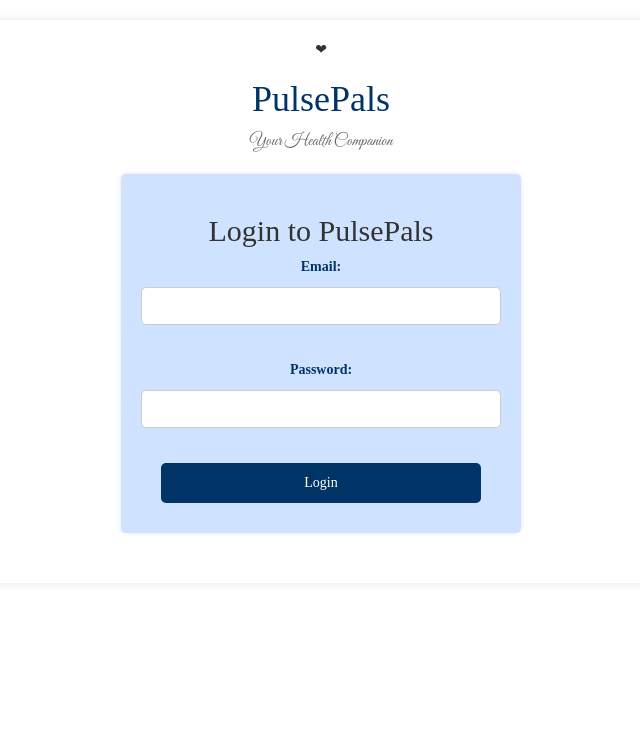
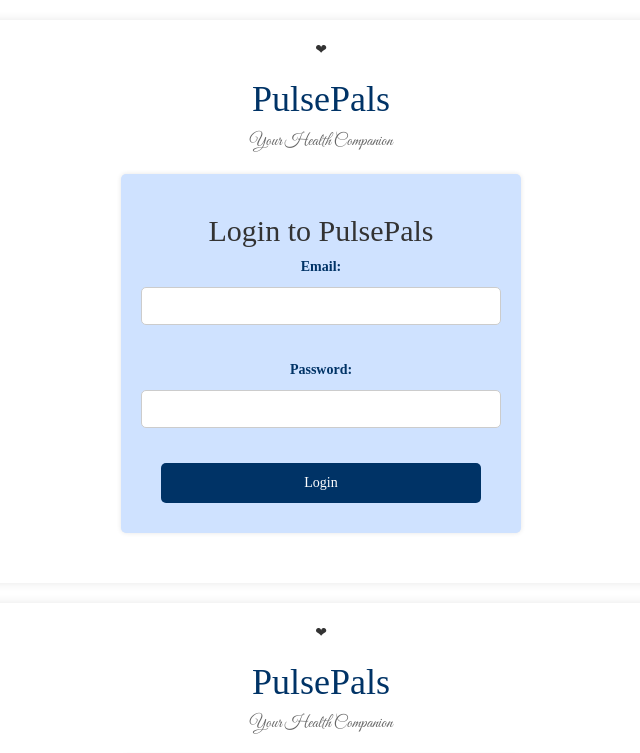
Before and after one commit to anqixxxx/getstarted-page, a website: page index.html in a window 1280 px wide. Shown: the top 753 px of the page, without its empty margins (319-959 px from the left). Drawn offline with nearby package versions, Linux system fonts and the light colour scheme.

Commit message:
Update index.html

```diff
--- a/index.html
+++ b/index.html
@@ -1,3 +1,124 @@
+<!DOCTYPE html>
+<html lang="en">
+<head>
+  <meta charset="UTF-8">
+  <meta name="viewport" content="width=device-width, initial-scale=1.0">
+  <title>PulsePals - Login</title>
+  <link href="https://fonts.googleapis.com/css2?family=Great+Vibes&display=swap" rel="stylesheet">
+  <link rel="stylesheet" href="https://maxcdn.bootstrapcdn.com/bootstrap/3.3.7/css/bootstrap.min.css">
+  <style>
+    body {
+      font-family: 'Times New Roman', Times, serif;
+      margin: 0;
+      padding: 0;
+      background-color: #ffffff;
+    }
+    .container {
+      max-width: 1200px;
+      margin: 20px auto;
+      padding: 20px;
+      background-color: #fff;
+      box-shadow: 0 0 10px rgba(0, 0, 0, 0.1);
+      border-radius: 5px;
+    }
+    .header {
+      text-align: center;
+      margin-bottom: 20px;
+    }
+    .logo {
+      width: 150px;
+      margin-bottom: 10px;
+    }
+    .header h1 {
+      font-family: 'Times New Roman', Times, serif;
+      color: #003366;
+    }
+    .header p {
+      font-size: 1.2em;
+      color: #666;
+      font-family: 'Great Vibes', cursive;
+    }
+    .content {
+      text-align: center;
+      margin-bottom: 30px;
+    }
+    .form-container {
+      max-width: 400px;
+      margin: 0 auto;
+      padding: 20px;
+      border-radius: 5px;
+      box-shadow: 0 0 5px rgba(0, 0, 0, 0.1);
+      background-color: #cfe2ff;
+    }
+    label {
+      display: block;
+      margin-bottom: 10px;
+      color: #003366;
+    }
+    input[type="email"],
+    input[type="password"],
+    input[type="number"] {
+      width: 100%;
+      padding: 8px;
+      margin-bottom: 15px;
+      border-radius: 5px;
+      border: 1px solid #ccc;
+      box-sizing: border-box;
+    }
+    .btn {
+      display: inline-block;
+      padding: 10px 20px;
+      width: calc(100% - 40px);
+      max-width: 500px;
+      background-color: #003366;
+      color: #fff;
+      text-decoration: none;
+      border-radius: 5px;
+      border: none;
+      transition: background-color 0.3s ease;
+      text-align: center;
+      margin: 0 auto;
+      margin-bottom: 10px; /* Adjust as needed for spacing */
+    }
+    .btn:hover {
+      background-color: #001a33;
+    }
+    .error {
+      color: red;
+      margin-bottom: 15px;
+    }
+
+    #welcomeMessage {
+      display: none;
+      text-align: center;
+      font-size: 1.2em;
+      color: #003366;
+    }
+
+  </style>
+</head>
+<body>
+  <div class="container" id="loginPage">
+    <div class="header">
+      &#10084; <!-- Heart Icon -->
+      <h1>PulsePals</h1>
+      <p>Your Health Companion</p>
+    </div>
+    <div class="content">
+      <div class="form-container">
+        <h2>Login to PulsePals</h2>
+        <div id="loginError" class="alert alert-danger" style="display:none;"></div>
+        <form id="loginForm">
+          <label for="email">Email:</label>
+          <input type="email" id="email" name="email" required><br><br>
+          <label for="password">Password:</label>
+          <input type="password" id="password" name="password" required><br><br>
+          <button type="submit" class="btn">Login</button>
+        </form>
+      </div>
+    </div>
+  </div>
+
 <!DOCTYPE html>
 <html lang="en">
 <head>
@@ -138,22 +259,23 @@
     const app = initializeApp(firebaseConfig);
     const auth = getAuth(app);
 
-    const loginForm = document.getElementById('loginForm');
-    loginForm.addEventListener('submit', (e) => {
-      e.preventDefault();
-      const email = loginForm.email.value;
-      const password = loginForm.password.value;
+    // Login function
+    document.getElementById('loginForm').addEventListener('submit', function(event) {
+      event.preventDefault();
+      const email = document.getElementById('email').value;
+      const password = document.getElementById('password').value;
+
       signInWithEmailAndPassword(auth, email, password)
         .then((userCredential) => {
           // Signed in
-          const user = userCredential.user;
+          var user = userCredential.user;
+          // Redirect to the specific page
           window.location.href = 'https://intermission-blue.vercel.app/';
         })
         .catch((error) => {
-          const errorCode = error.code;
-          const errorMessage = error.message;
+          var errorMessage = error.message;
+          document.getElementById('loginError').innerText = errorMessage;
           document.getElementById('loginError').style.display = 'block';
-          document.getElementById('loginError').textContent = errorMessage;
         });
     });
   </script>
```
